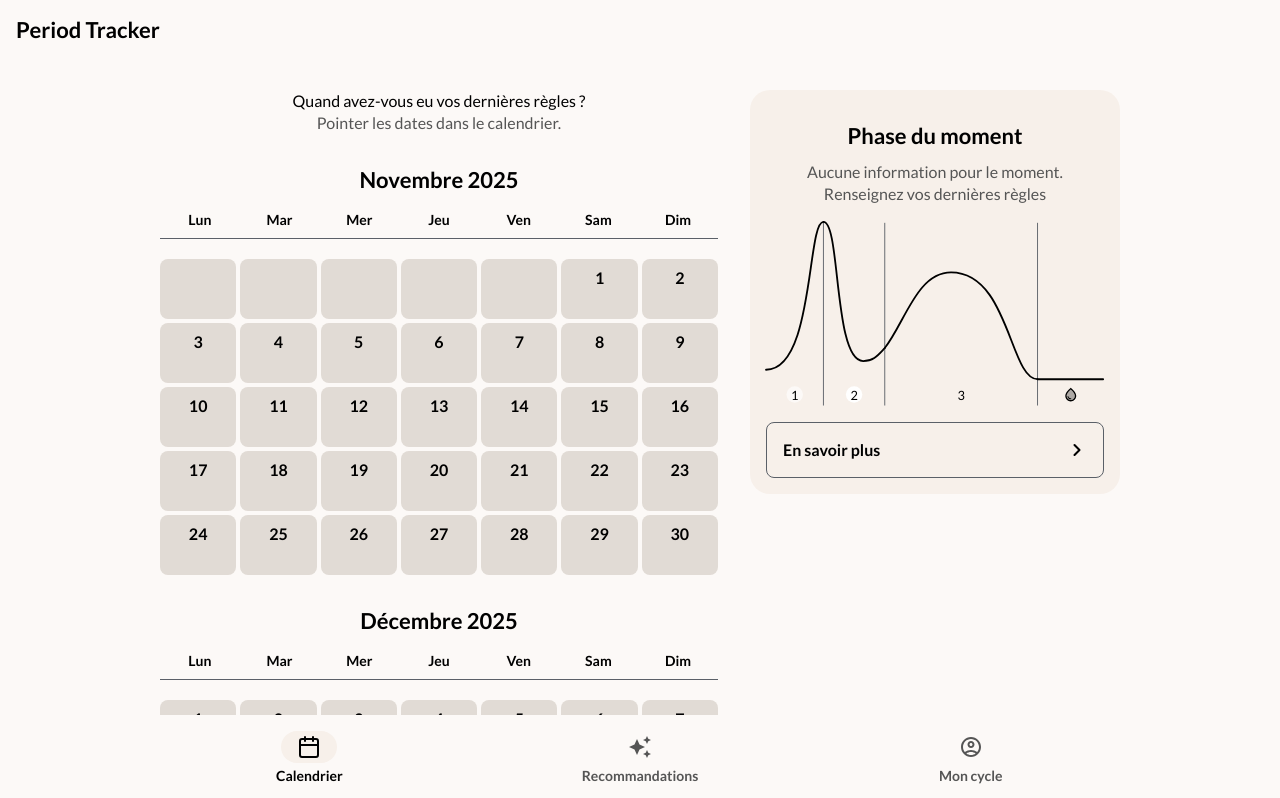
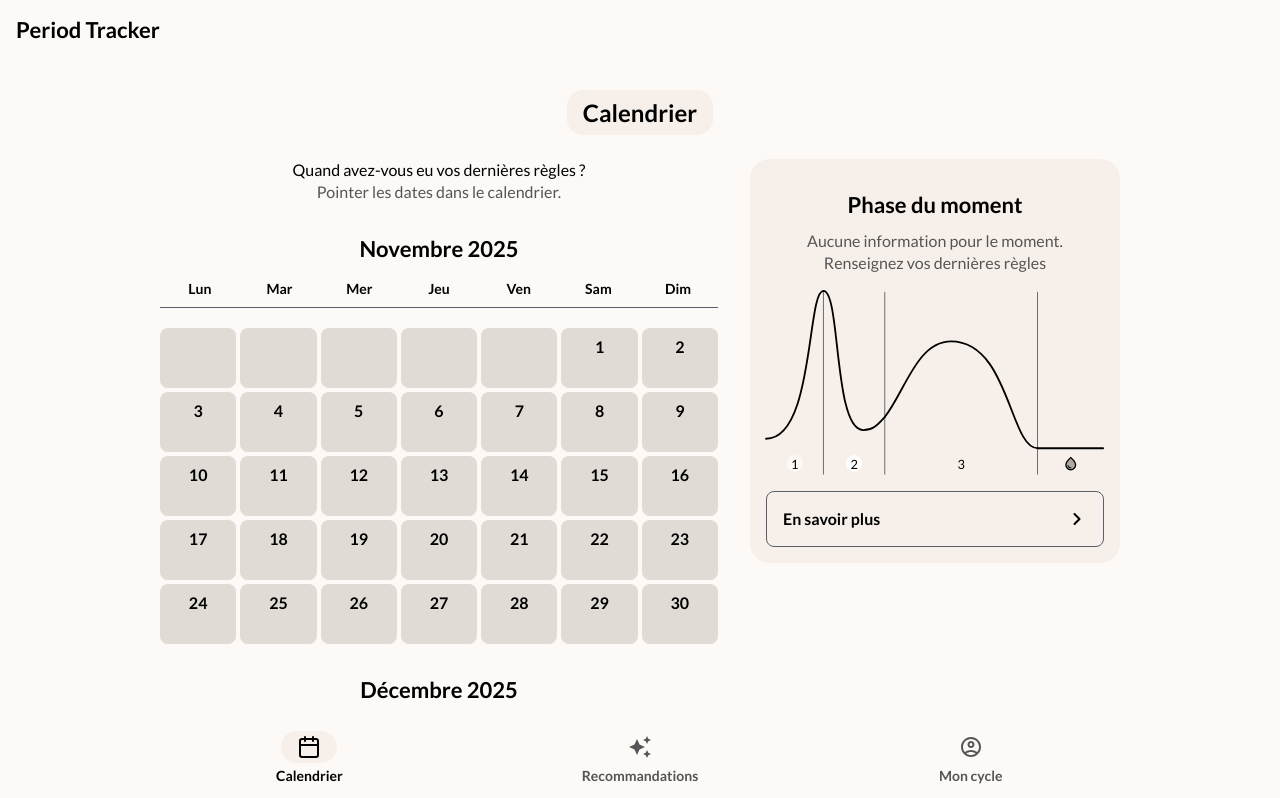
Before and after one commit to LaurianeBCH/period-tracker, a React (Vite) app: page / in a window 1280 px wide. Shown: the top 798 px of the page. Built offline with nearby package versions, Linux system fonts and the light colour scheme; no server answers.

Commit message:
feat(ui): add Figma Title pill badge on Calendrier, Recommandations, and Mon cycle tabs

```diff
--- a/src/App.tsx
+++ b/src/App.tsx
@@ -197,6 +197,10 @@ export default function App() {
             />
           ) : (
             <main className={styles.homeContainer}>
+              <div className={styles.pageTitleRow}>
+                <h1 className={styles.pageTitle}>Calendrier</h1>
+              </div>
+
               {/* Monthly Calendar card */}
               <HomeMonthlyCalendar
                 settings={settings}
--- a/src/components/Calendar/Calendar.module.css
+++ b/src/components/Calendar/Calendar.module.css
@@ -27,9 +27,33 @@
   margin: 0 auto;
   display: flex;
   flex-direction: column;
-  gap: var(--spacing-2xl);
-  padding: var(--spacing-lg) var(--spacing-lg) 105px var(--spacing-lg);
+  gap: var(--spacing-xl);
+  padding: var(--spacing-2xl) var(--spacing-lg) 105px var(--spacing-lg);
   box-sizing: border-box;
+}
+
+.pageTitleRow {
+  grid-column: 1 / -1;
+  width: 100%;
+  display: flex;
+  align-items: center;
+  justify-content: center;
+}
+
+.pageTitle {
+  display: inline-flex;
+  align-items: center;
+  justify-content: center;
+  background-color: var(--background-level-2);
+  padding: var(--spacing-sm) var(--spacing-lg);
+  border-radius: var(--radius-md);
+  font-family: var(--font-family);
+  font-size: var(--typo-h0-size);
+  font-weight: var(--typo-h0-weight);
+  line-height: var(--typo-h0-line-height);
+  color: var(--text-dark-primary);
+  text-align: center;
+  margin: 0;
 }
 
 .desktopMonthTitle {
@@ -41,7 +65,8 @@
     max-width: 1024px;
     display: grid;
     grid-template-columns: minmax(0, 1fr) 370px;
-    gap: var(--spacing-2xl);
+    column-gap: var(--spacing-2xl);
+    row-gap: var(--spacing-xl);
     align-items: start;
     padding: var(--spacing-2xl) var(--spacing-2xl) 120px var(--spacing-2xl);
   }
--- a/src/components/MyCycle/MyCycleView.module.css
+++ b/src/components/MyCycle/MyCycleView.module.css
@@ -9,7 +9,7 @@
   margin: 0 auto;
   display: flex;
   flex-direction: column;
-  gap: var(--spacing-2xl);
+  gap: var(--spacing-xl);
   padding: var(--spacing-2xl) var(--spacing-lg) 105px var(--spacing-lg);
   box-sizing: border-box;
 }
@@ -19,21 +19,34 @@
     max-width: 1024px;
     display: grid;
     grid-template-columns: 370px minmax(0, 1fr);
-    gap: var(--spacing-2xl);
+    column-gap: var(--spacing-2xl);
+    row-gap: var(--spacing-xl);
     align-items: start;
     padding: var(--spacing-2xl) var(--spacing-lg) 120px var(--spacing-lg);
   }
 }
 
-.pageTitle {
+.pageTitleRow {
   grid-column: 1 / -1;
   width: 100%;
+  display: flex;
+  align-items: center;
+  justify-content: center;
+}
+
+.pageTitle {
+  display: inline-flex;
+  align-items: center;
+  justify-content: center;
+  background-color: var(--background-level-2);
+  padding: var(--spacing-sm) var(--spacing-lg);
+  border-radius: var(--radius-md);
+  font-family: var(--font-family);
+  font-size: var(--typo-h0-size);
+  font-weight: var(--typo-h0-weight);
+  line-height: var(--typo-h0-line-height);
+  color: var(--text-dark-primary);
   text-align: center;
-  font-family: var(--font-family);
-  font-size: var(--typo-h1-size);
-  font-weight: var(--typo-h1-weight);
-  line-height: normal;
-  color: var(--text-dark-primary);
   margin: 0;
 }
 
--- a/src/components/MyCycle/MyCycleView.tsx
+++ b/src/components/MyCycle/MyCycleView.tsx
@@ -171,7 +171,9 @@ export const MyCycleView: FC<MyCycleViewProps> = ({
 
   return (
     <main className={styles.cycleContainer}>
-      <h1 className={styles.pageTitle}>Mon cycle</h1>
+      <div className={styles.pageTitleRow}>
+        <h1 className={styles.pageTitle}>Mon cycle</h1>
+      </div>
 
       {/* Left Column (Desktop) / Top Cards (Mobile) */}
       <div className={styles.leftColumn}>
--- a/src/components/Recommendations/RecommendationsView.module.css
+++ b/src/components/Recommendations/RecommendationsView.module.css
@@ -9,6 +9,7 @@
   margin: 0 auto;
   display: flex;
   flex-direction: column;
+  gap: var(--spacing-xl);
   box-sizing: border-box;
   padding: var(--spacing-2xl) var(--spacing-lg) 105px var(--spacing-lg);
 }
@@ -18,10 +19,35 @@
     max-width: 1024px;
     display: grid;
     grid-template-columns: 370px minmax(0, 1fr);
-    gap: var(--spacing-2xl);
+    column-gap: var(--spacing-2xl);
+    row-gap: var(--spacing-xl);
     align-items: start;
     padding: var(--spacing-2xl) var(--spacing-2xl) 120px var(--spacing-2xl);
   }
+}
+
+.pageTitleRow {
+  grid-column: 1 / -1;
+  width: 100%;
+  display: flex;
+  align-items: center;
+  justify-content: center;
+}
+
+.pageTitle {
+  display: inline-flex;
+  align-items: center;
+  justify-content: center;
+  background-color: var(--background-level-2);
+  padding: var(--spacing-sm) var(--spacing-lg);
+  border-radius: var(--radius-md);
+  font-family: var(--font-family);
+  font-size: var(--typo-h0-size);
+  font-weight: var(--typo-h0-weight);
+  line-height: var(--typo-h0-line-height);
+  color: var(--text-dark-primary);
+  text-align: center;
+  margin: 0;
 }
 
 /* ========================================================
@@ -35,21 +61,7 @@
   width: 100%;
 }
 
-.menuHeading {
-  font-family: var(--font-family);
-  font-size: var(--typo-h1-size, 22px);
-  font-weight: 700;
-  color: var(--text-dark-primary);
-  text-align: center;
-  margin: 0 0 var(--spacing-lg) 0;
-}
-
 @media (min-width: 992px) {
-  .menuHeading {
-    display: none;
-    /* Titre masqué sur desktop car le header global suffit */
-  }
-
   .menuColumn {
     position: sticky;
     top: 78px;
--- a/src/components/Recommendations/RecommendationsView.tsx
+++ b/src/components/Recommendations/RecommendationsView.tsx
@@ -104,6 +104,14 @@ export const RecommendationsView: FC<RecommendationsViewProps> = ({
 
   return (
     <div className={styles.pageLayout}>
+      <div
+        className={`${styles.pageTitleRow} ${
+          mobileView === 'details' ? styles.hideOnMobile : ''
+        }`}
+      >
+        <h1 className={styles.pageTitle}>Recommandations</h1>
+      </div>
+
       {/* ========================================================
           COLONNE MENU (4 PHASES)
           Visible sur mobile si mobileView === 'menu'
@@ -115,8 +123,6 @@ export const RecommendationsView: FC<RecommendationsViewProps> = ({
         }`}
         aria-label="Sélection des phases"
       >
-        <h1 className={styles.menuHeading}>Recommandations</h1>
-
         <div className={styles.phaseMenuList}>
           {RECOMMENDATIONS_DATA.map((phase) => {
             const isActive = selectedPhase.id === phase.id;
--- a/src/index.css
+++ b/src/index.css
@@ -51,6 +51,11 @@
   --typo-number-size: 50px;
   --typo-number-weight: 700;
   --typo-number-line-height: 100%;
+
+  --typo-h0-family: var(--font-family);
+  --typo-h0-size: 24px;
+  --typo-h0-weight: 700;
+  --typo-h0-line-height: normal;
 
   --typo-h1-family: var(--font-family);
   --typo-h1-size: 22px;
```
Also changed, not shown: 1 other file (tests, documents, lock files or other folders).
